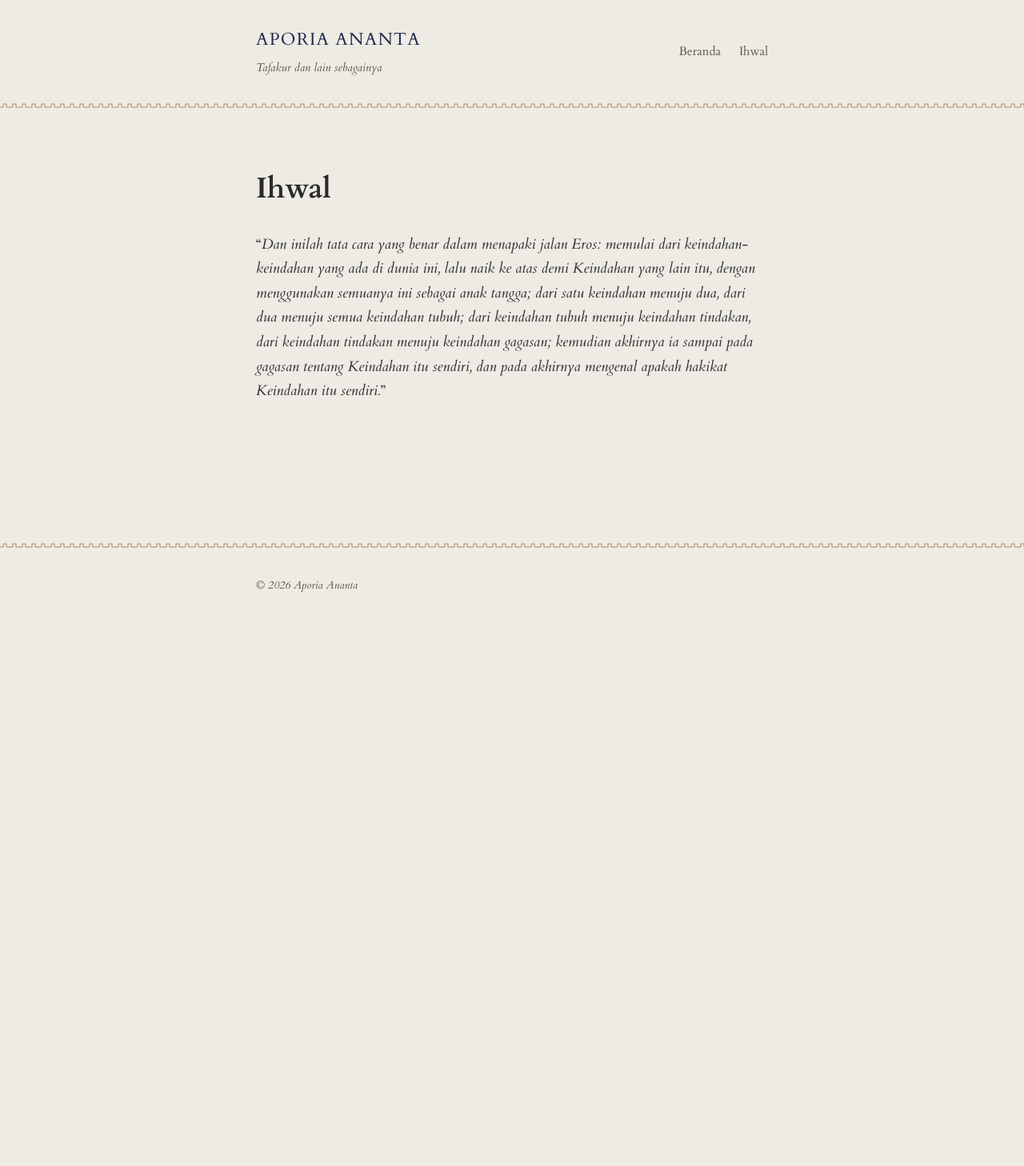
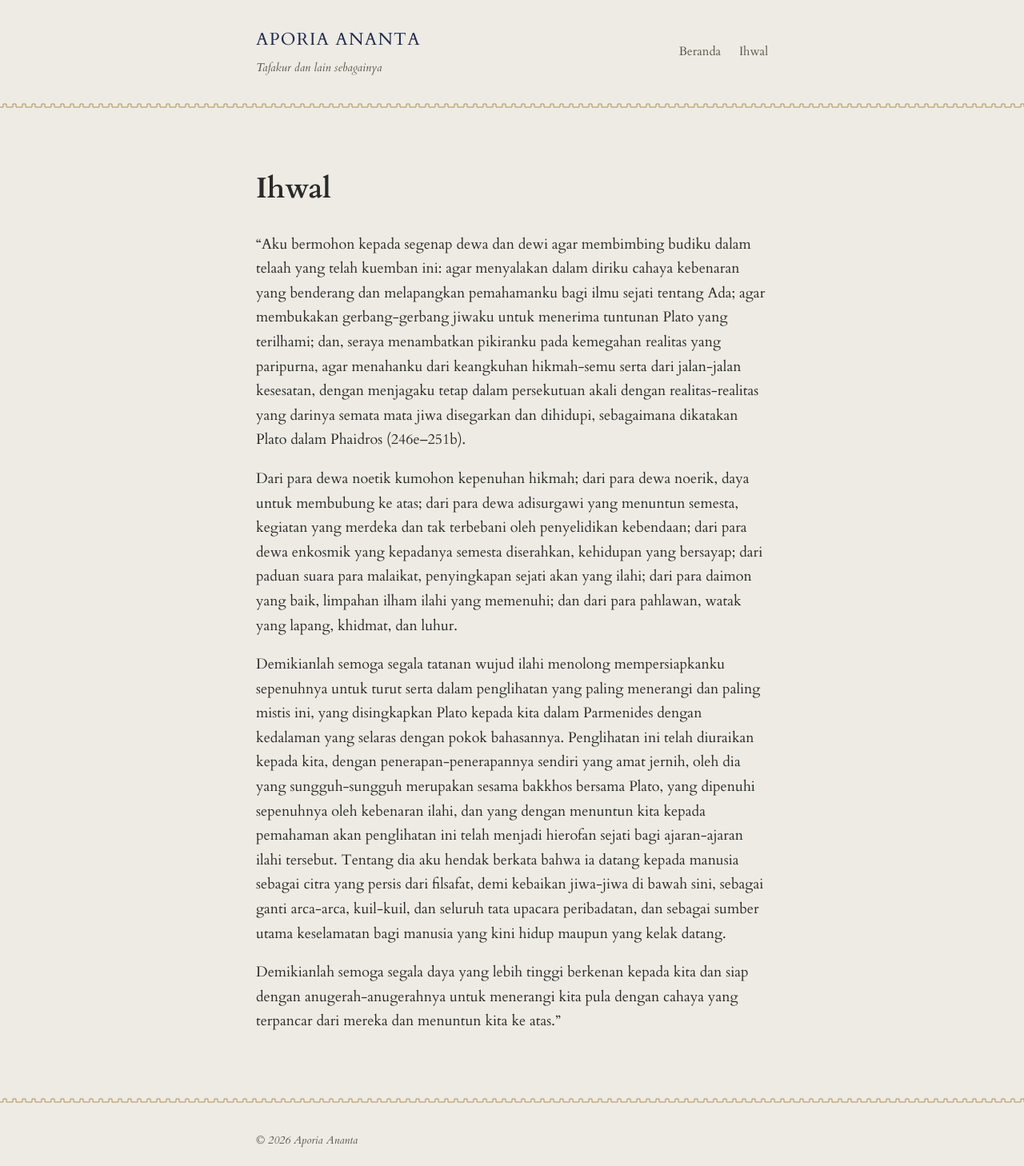
Before and after one commit to ramunechoco/ramunechoco.github.io, a Jekyll site: the page built from about.md, in a window 1280 px wide. Shown: the whole page at 80% size. Built offline with Jekyll 4.4.1, drawn with Linux system fonts in a browser that asks for light colours; some web fonts are replaced; before the commit the page ends 900 px from its top, so only the background shows below that.

Commit message:
Update about.md

```diff
--- a/about.md
+++ b/about.md
@@ -6,4 +6,10 @@ permalink: /ihwal/
 
 # Ihwal
 
-"*Dan inilah tata cara yang benar dalam menapaki jalan Eros: memulai dari keindahan-keindahan yang ada di dunia ini, lalu naik ke atas demi Keindahan yang lain itu, dengan menggunakan semuanya ini sebagai anak tangga; dari satu keindahan menuju dua, dari dua menuju semua keindahan tubuh; dari keindahan tubuh menuju keindahan tindakan, dari keindahan tindakan menuju keindahan gagasan; kemudian akhirnya ia sampai pada gagasan tentang Keindahan itu sendiri, dan pada akhirnya mengenal apakah hakikat Keindahan itu sendiri.*"
+"Aku bermohon kepada segenap dewa dan dewi agar membimbing budiku dalam telaah yang telah kuemban ini: agar menyalakan dalam diriku cahaya kebenaran yang benderang dan melapangkan pemahamanku bagi ilmu sejati tentang Ada; agar membukakan gerbang-gerbang jiwaku untuk menerima tuntunan Plato yang terilhami; dan, seraya menambatkan pikiranku pada kemegahan realitas yang paripurna, agar menahanku dari keangkuhan hikmah-semu serta dari jalan-jalan kesesatan, dengan menjagaku tetap dalam persekutuan akali dengan realitas-realitas yang darinya semata mata jiwa disegarkan dan dihidupi, sebagaimana dikatakan Plato dalam Phaidros (246e–251b).
+
+Dari para dewa noetik kumohon kepenuhan hikmah; dari para dewa noerik, daya untuk membubung ke atas; dari para dewa adisurgawi yang menuntun semesta, kegiatan yang merdeka dan tak terbebani oleh penyelidikan kebendaan; dari para dewa enkosmik yang kepadanya semesta diserahkan, kehidupan yang bersayap; dari paduan suara para malaikat, penyingkapan sejati akan yang ilahi; dari para daimon yang baik, limpahan ilham ilahi yang memenuhi; dan dari para pahlawan, watak yang lapang, khidmat, dan luhur.
+
+Demikianlah semoga segala tatanan wujud ilahi menolong mempersiapkanku sepenuhnya untuk turut serta dalam penglihatan yang paling menerangi dan paling mistis ini, yang disingkapkan Plato kepada kita dalam Parmenides dengan kedalaman yang selaras dengan pokok bahasannya. Penglihatan ini telah diuraikan kepada kita, dengan penerapan-penerapannya sendiri yang amat jernih, oleh dia yang sungguh-sungguh merupakan sesama bakkhos bersama Plato, yang dipenuhi sepenuhnya oleh kebenaran ilahi, dan yang dengan menuntun kita kepada pemahaman akan penglihatan ini telah menjadi hierofan sejati bagi ajaran-ajaran ilahi tersebut. Tentang dia aku hendak berkata bahwa ia datang kepada manusia sebagai citra yang persis dari filsafat, demi kebaikan jiwa-jiwa di bawah sini, sebagai ganti arca-arca, kuil-kuil, dan seluruh tata upacara peribadatan, dan sebagai sumber utama keselamatan bagi manusia yang kini hidup maupun yang kelak datang.
+
+Demikianlah semoga segala daya yang lebih tinggi berkenan kepada kita dan siap dengan anugerah-anugerahnya untuk menerangi kita pula dengan cahaya yang terpancar dari mereka dan menuntun kita ke atas."
```
